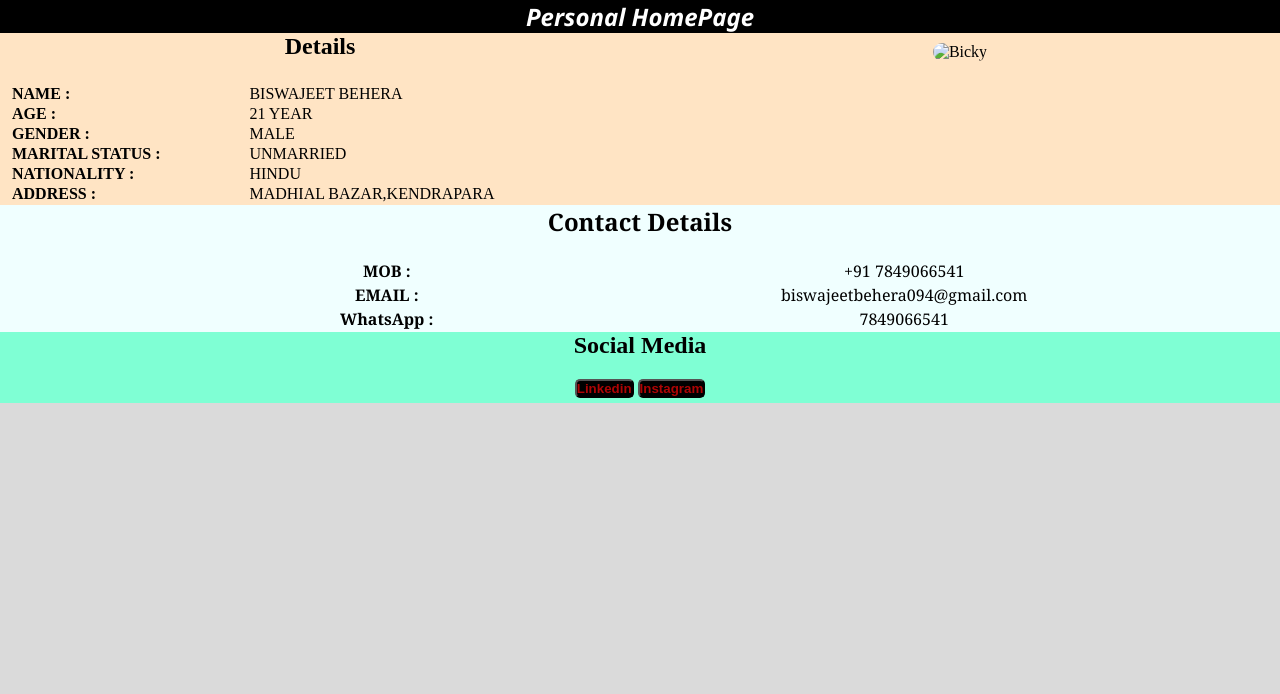
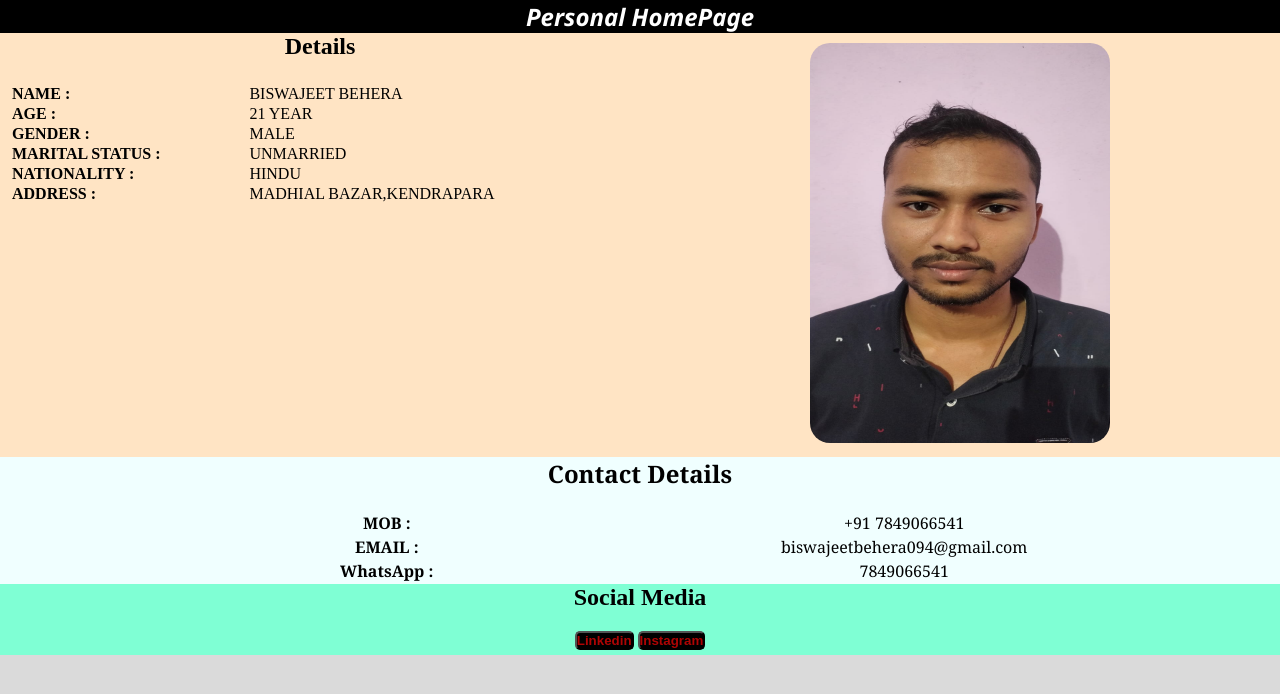
Before and after one commit to Biswajeetbehera2002/Personal-Homepage, a plain HTML site: page index.html in a window 1280 px wide. Drawn offline with Linux system fonts and the light colour scheme.

Commit message:
Update index.html

```diff
--- a/index.html
+++ b/index.html
@@ -46,7 +46,7 @@
             </div>
         </div>
         <div class="picture">
-            <div class="image"><img src="biswa5.jpg" alt="Bicky" height="400px" width="300px"></div>
+            <div class="image"><img src="personal homepage/biswa5.jpg" alt="Bicky" height="400px" width="300px"></div>
         </div>
     </section>
     <section>
```
